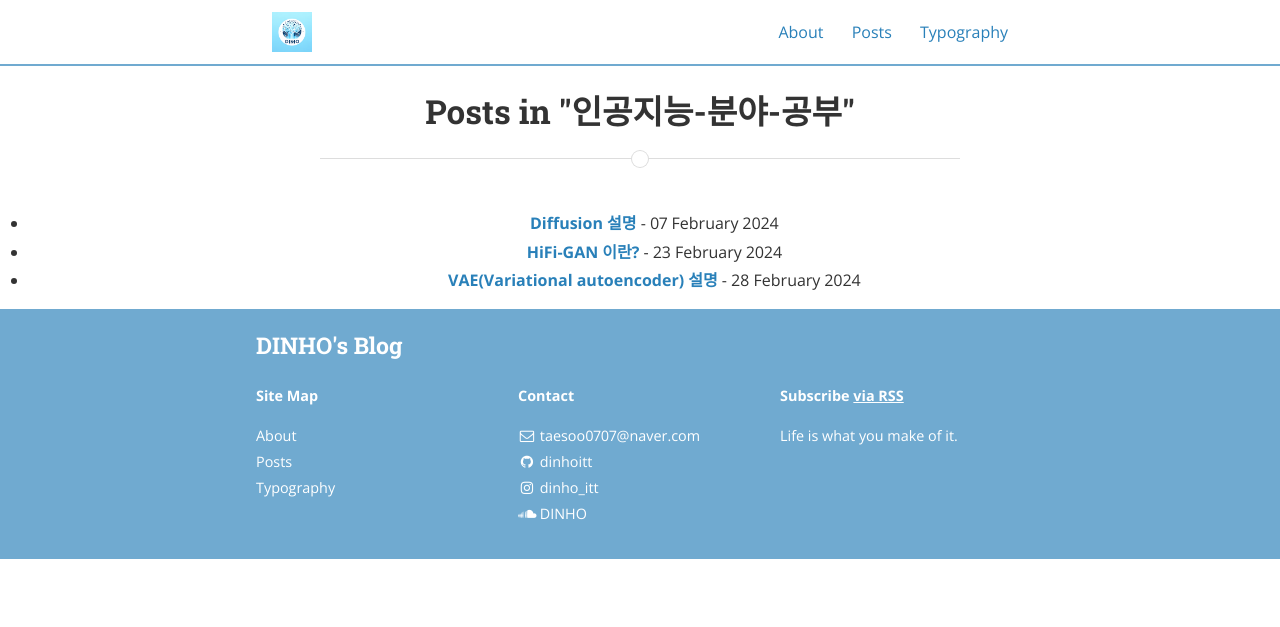
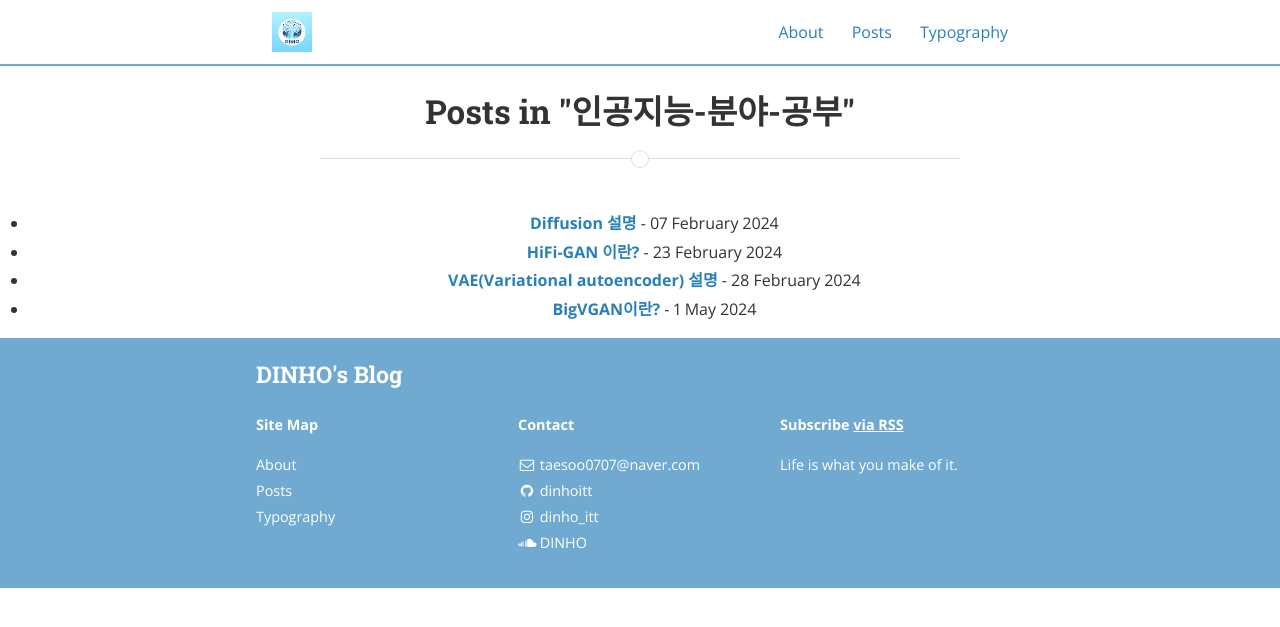
Before and after one commit to dinhoitt/dinhoitt.github.io, a Jekyll site: the page built from category/인공지능-분야-공부/index.html, in a window 1280 px wide. Shown: the top 627 px of the page. Built offline with Jekyll 4.4.1, drawn with Linux system fonts in a browser that asks for light colours; nearby versions of some CDN libraries.

Commit message:
category modic

```diff
--- a/category/인공지능-분야-공부/index.html
+++ b/category/인공지능-분야-공부/index.html
@@ -42,6 +42,15 @@
                 <span class="post-date"> - 28 February 2024</span>
             </li>
 
+            <li>
+                <strong>
+                    <a class="post-link" href="https://dinhoitt.github.io/%EC%9D%B8%EA%B3%B5%EC%A7%80%EB%8A%A5-%EB%B6%84%EC%95%BC-%EA%B3%B5%EB%B6%80/%EB%85%BC%EB%AC%B8-%EB%A6%AC%EB%B7%B0/2024/05/01/BigVGAN.html">
+                        BigVGAN이란?
+                    </a>
+                </strong>
+                <span class="post-date"> - 1 May 2024</span>
+            </li>
+
 
 
         </ul>
```
Also changed, not shown: category/논문-리뷰/index.html (+9 -0 lines).
